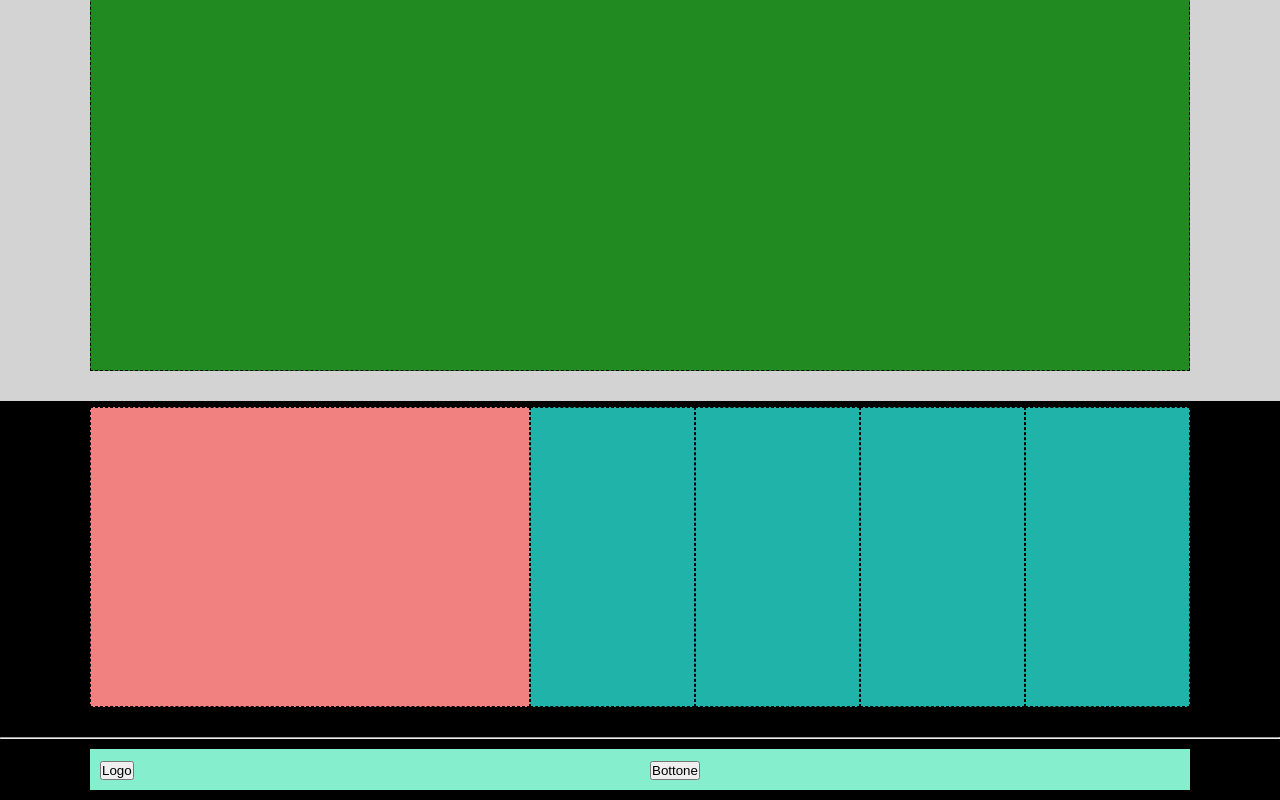
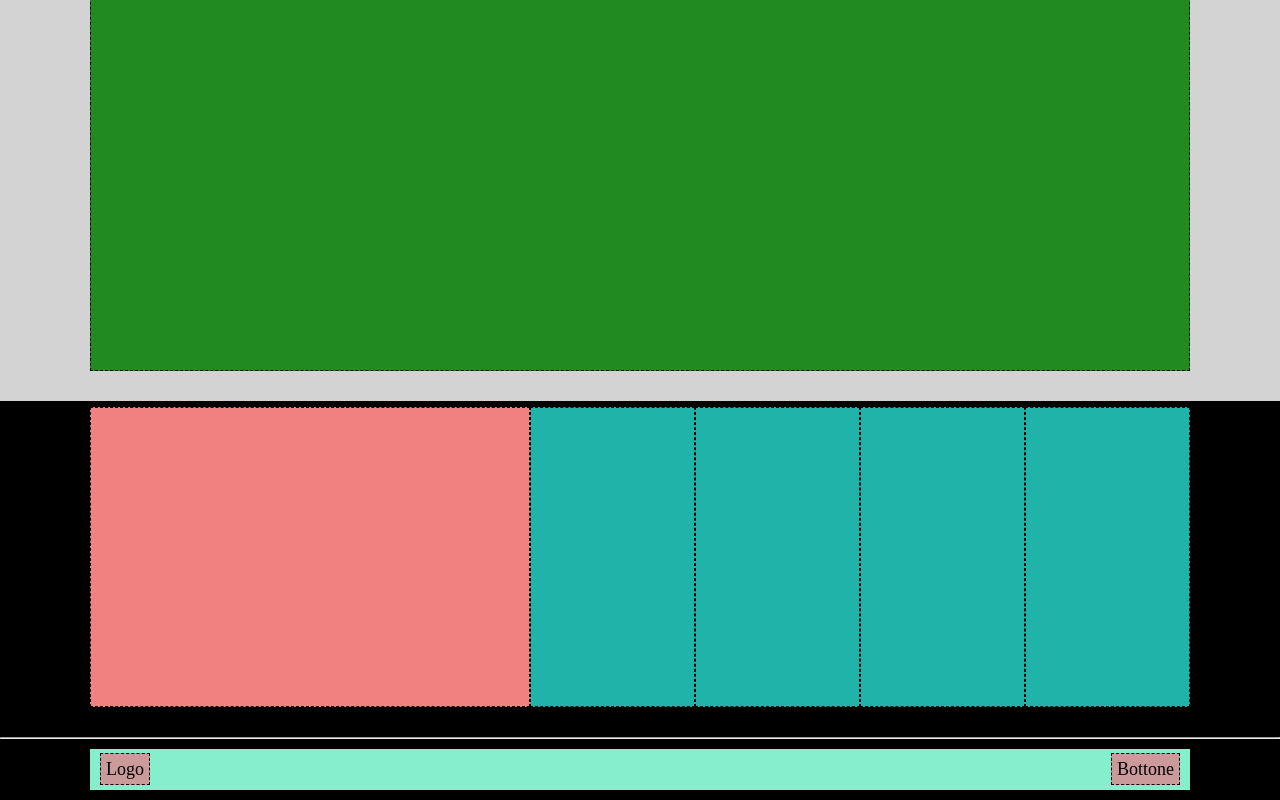
Before and after one commit to mauroanastasi/htmlcss-struttura-discord, a plain HTML site: page index.html in a window 1280 px wide. Shown: the part 1734-2534 px from the top of the page. Drawn offline with Linux system fonts and the light colour scheme.

Commit message:
[FEAT] footer, Fine esercizio

```diff
--- a/css/style.css
+++ b/css/style.css
@@ -158,20 +158,28 @@ header{
 }
 
 .footercol{
-    background-color: #85EFCD;
-    width: 100%;
+
 
 }
 
 .footercontent{
+    background-color: #85EFCD;
 
 }
 
 .sp{
     justify-content: space-between;
+    background-color: #85EFCD;
+
 
 }
 
 .pd{
    padding: 10px;
 }
+
+.logobut,.bottonebut{
+    padding: 5px;
+    border: 1px dashed black;
+    background-color: #CB9B9C;
+}
--- a/index.html
+++ b/index.html
@@ -118,12 +118,12 @@
             <div class="container sp">
                 <div class="footercol pd">
                     <div class="fotercontent">
-                        <input type="button" value="Logo">
+                        <span class="logobut">Logo</span>
                     </div>
                 </div>
                 <div class="footercol pd">
                     <div class="fotercontent">
-                        <input type="button" value="Bottone">
+                        <span class="bottonebut">Bottone</span>
                     </div>
                 </div>
             </div>
```
